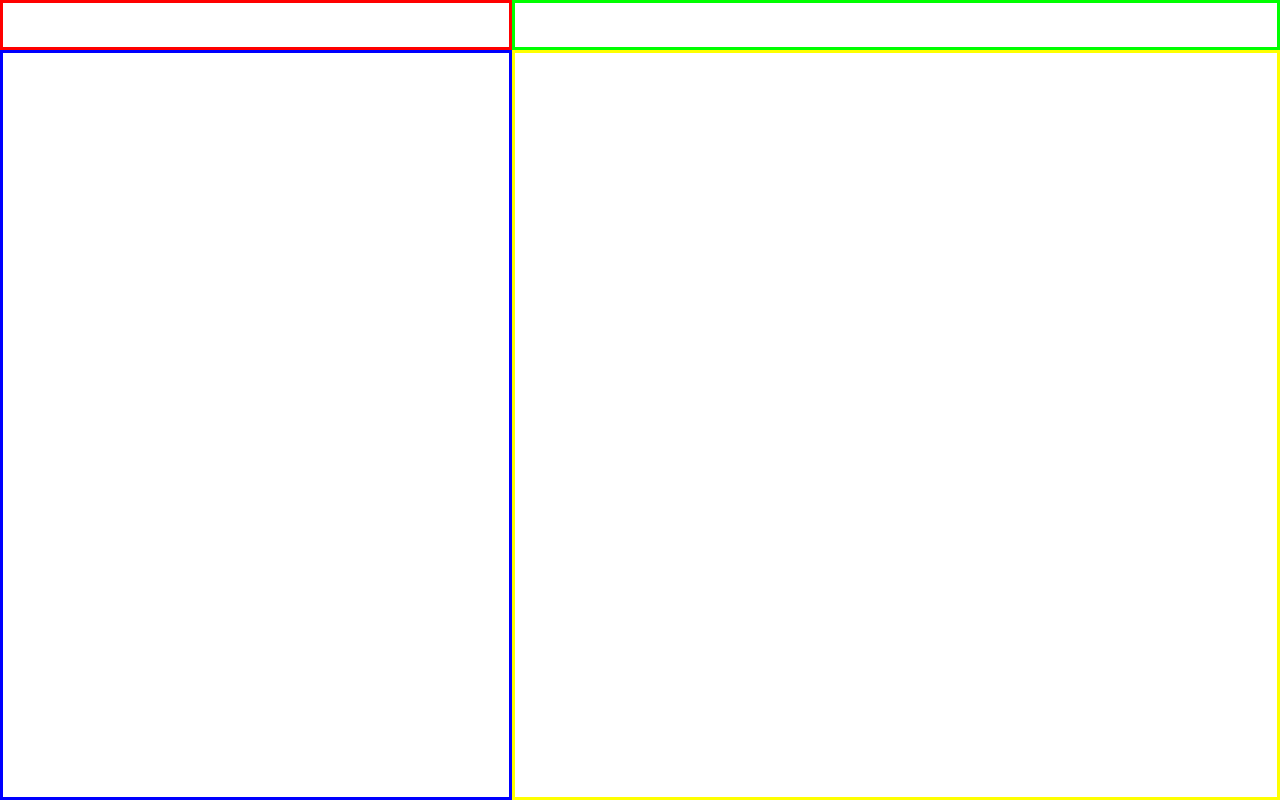
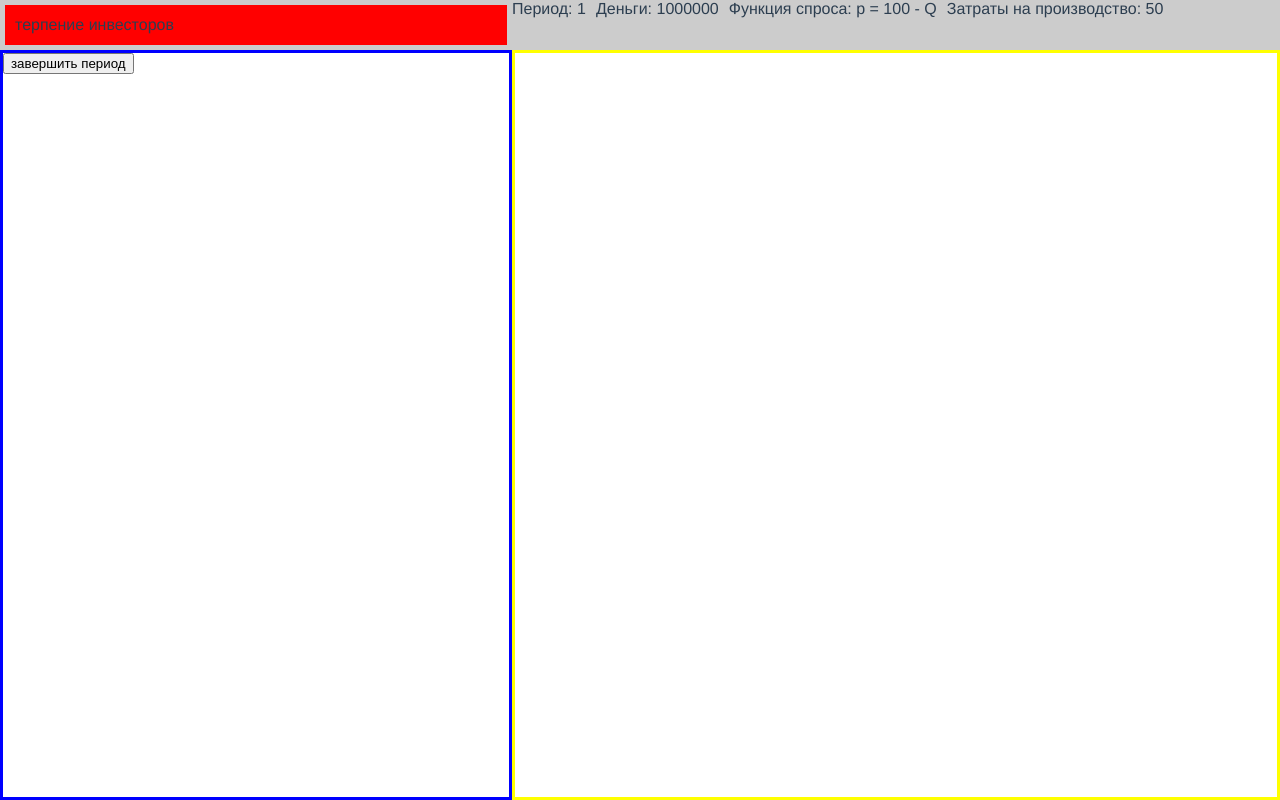
Before and after one commit to PythonScriptPlusPlus/PriceWars, a Vue app: page /#/ in a window 1280 px wide. Built offline with nearby package versions, Linux system fonts and the light colour scheme.

Commit message:
started working on health bar and info section

```diff
--- a/src/App.vue
+++ b/src/App.vue
@@ -7,7 +7,6 @@
   font-family: Avenir, Helvetica, Arial, sans-serif;
   -webkit-font-smoothing: antialiased;
   -moz-osx-font-smoothing: grayscale;
-  text-align: center;
   color: #2c3e50;
 }
 </style>
--- a/src/views/HomeView.vue
+++ b/src/views/HomeView.vue
@@ -1,22 +1,54 @@
 <template>
   <div class="app">
-    <div class="healthbar"></div>
-    <div class="info"></div>
-    <div class="leftbar"></div>
+    <div class="health">
+      <div class="health__bar">
+        <div
+          class="health__bar--red"
+          :style="{ width: `calc(100% - ${healthSpent}% )`,
+            '--before-width': `${healthSpent*100/(100-healthSpent)}%` }"
+        >
+        </div>
+        <p class="health__text">терпение инвесторов</p>
+      </div>
+    </div>
+    <div class="info">
+      <p class="info__item">Период: {{ period }}</p>
+      <p class="info__item">Деньги: {{ money }}</p>
+      <p class="info__item">Функция спроса: p = {{ demand }}</p>
+      <p class="info__item">Затраты на производство: {{ costs }}</p>
+    </div>
+    <div class="leftbar">
+      <button
+        class="end"
+        @click="endPeriod"
+      >
+        завершить период
+      </button>
+    </div>
     <div class="rightbar"></div>
   </div>
 </template>
 
 <script>
-// @ is an alias to /src
-// import HelloWorld from '@/components/HelloWorld.vue';
+// import { ref } from 'vue';
 
-// export default {
-//   name: 'HomeView',
-//   components: {
-//     HelloWorld,
-//   },
-// };
+export default {
+  name: 'HomeView',
+  data() {
+    return {
+      healthSpent: 0,
+      period: 1,
+      money: 1000000,
+      demand: '100 - Q',
+      costs: 50,
+    };
+  },
+  methods: {
+    endPeriod() {
+      this.healthSpent += 10;
+    },
+  },
+};
 </script>
 
 <style scoped lang="scss">
@@ -28,25 +60,74 @@
   grid-template-rows: 50px 1fr;
 }
 
-.healthbar,
+.health,
 .info,
 .leftbar,
 .rightbar {
-  box-sizing: border-box; // ensures border is inside the element
+  box-sizing: border-box;
   height: 100%;
   width: 100%;
 }
 
-.healthbar {
+.health {
   grid-row: 1;
   grid-column: 1;
-  border: 3px solid #ff0000;
+
+  &__bar {
+    position: relative;
+    height: 40px;
+    width: calc(100% - 10px);
+    background-color: #ccc;
+    padding: 5px;
+
+    &--red {
+      position: relative;
+      transition: width 0.5s;
+      height: 40px;
+      background-color: red;
+
+      &::before {
+        z-index: 9;
+        content: '';
+        position: absolute;
+        top: 0;
+        right: 0;
+        width: var(--before-width, 100%);
+        height: 100%;
+        background-color: #999;
+        transform: translate(100%, 0);
+        transition: width 0.5s;
+      }
+    }
+  }
+
+  &__text {
+    position: absolute;
+    width: 100%;
+    margin: 0;
+    top: 50%;
+    left: 15px;
+    transform: translate(0, -50%);
+  }
 }
 
 .info {
+  background-color: #ccc;
+  z-index: 10;
   grid-row: 1;
   grid-column: 2;
-  border: 3px solid #00ff00;
+  display: flex;
+  overflow-x: auto;
+  white-space: nowrap;
+
+  &__item {
+    margin: 0;
+    margin-right: 10px;
+
+    &:last-child {
+      margin-right: 0;
+    }
+  }
 }
 
 .leftbar {
```
